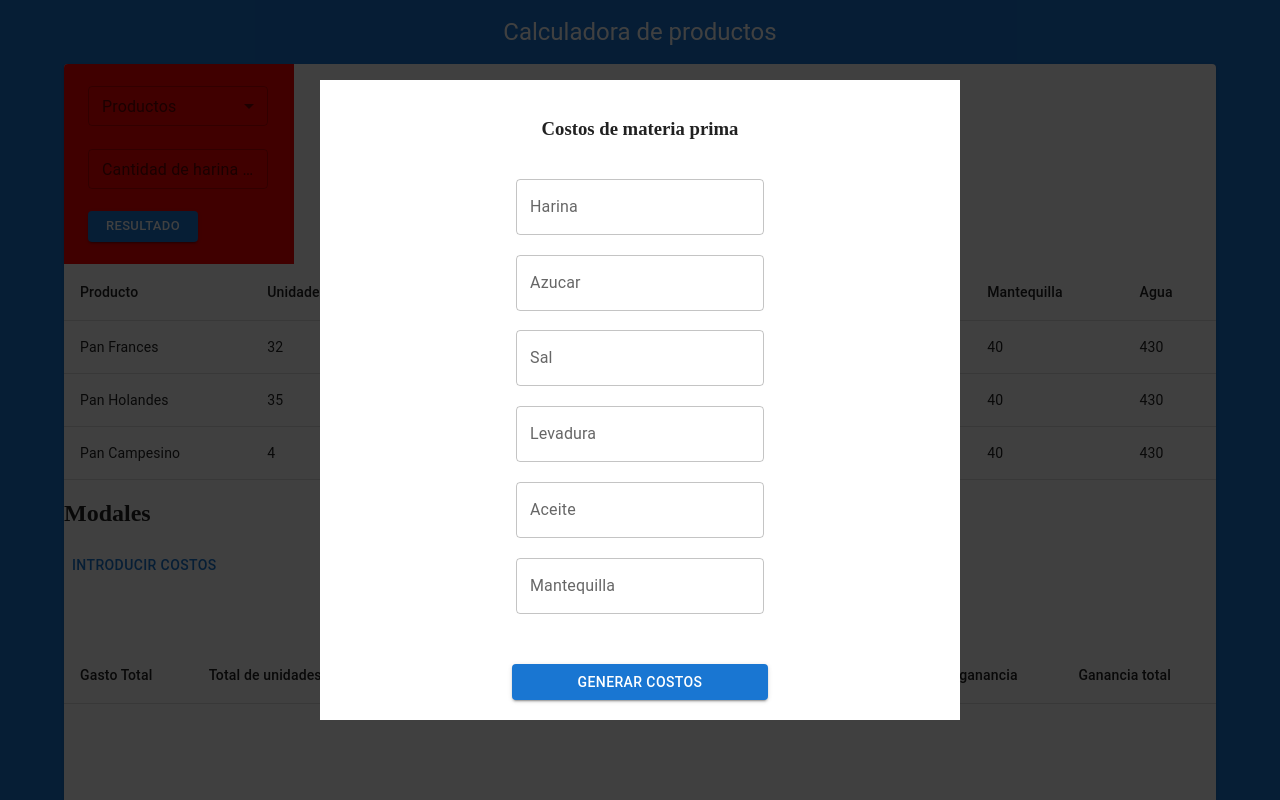
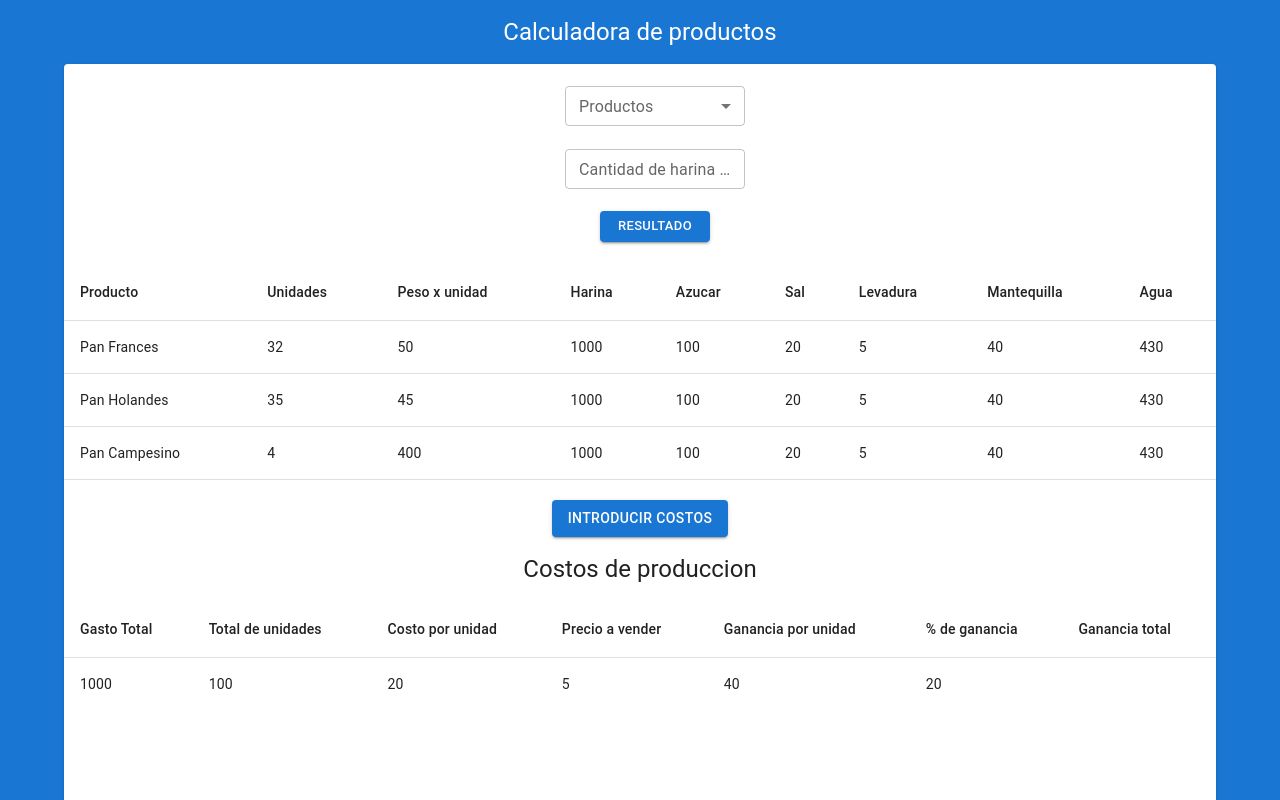
Before and after one commit to Fereiral18/App-panaderia, a React (Vite) app: page / in a window 1280 px wide. Built offline with nearby package versions, Linux system fonts and the light colour scheme.

Commit message:
[LFereira] add open modal and close modal

```diff
--- a/hooks/useModal.js
+++ b/hooks/useModal.js
@@ -0,0 +1,8 @@
+import { useState } from "react";
+
+export const useModal = () => {
+  const [isOpen, setisOpen] = useState(false);
+  const openModal = () => setisOpen(true);
+  const closeModal = () => setisOpen(false);
+  return [isOpen, openModal, closeModal];
+};
--- a/pages/Modal.css
+++ b/pages/Modal.css
@@ -16,7 +16,7 @@
 
 }
 .modal-container{
-    background-color: white;
+    background-color: #fff;
     width: 50vw;
     height: 80vh;
     display: flex;
--- a/pages/Modal.jsx
+++ b/pages/Modal.jsx
@@ -1,8 +1,8 @@
-import { Button, TextField } from "@mui/material";
+import { Button } from "@mui/material";
 import "./Modal.css";
-export const Modal = ({ children }) => {
+export const Modal = ({ children, isOpen, closeModal }) => {
   return (
-    <article className="modal is-open">
+    <article className={`modal ${isOpen && "is-open"}`}>
       <div className="modal-container">
         {children}
         <Button
@@ -12,6 +12,7 @@ export const Modal = ({ children }) => {
           }}
           className="modal-close"
           variant="contained"
+          onClick={closeModal}
         >
           Generar costos
         </Button>
--- a/pages/Modals.jsx
+++ b/pages/Modals.jsx
@@ -1,12 +1,27 @@
-import { Box, Button, TextField } from "@mui/material";
+import { Box, Button, Container, Grid, TextField } from "@mui/material";
 import { Modal } from "./Modal";
+import { useModal } from "../hooks/useModal";
 
 export const Modals = () => {
+  const [isOpen, openModal, closeModal] = useModal(false);
   return (
-    <>
-      <h2>Modales</h2>
-      <Button>Introducir costos</Button>
-      <Modal>
+    <Container
+      sx={{
+        display: "flex",
+        justifyContent: "center",
+      }}
+    >
+      <Button
+        sx={{
+          display: "grid",
+          mt: "20px",
+        }}
+        variant="contained"
+        onClick={openModal}
+      >
+        Introducir costos
+      </Button>
+      <Modal isOpen={isOpen} closeModal={closeModal}>
         <Box
           sx={{
             display: "flex",
@@ -27,6 +42,6 @@ export const Modals = () => {
           <TextField placeholder="Mantequilla" label="Mantequilla" />
         </Box>
       </Modal>
-    </>
+    </Container>
   );
 };
--- a/pages/QuantiToProduce.jsx
+++ b/pages/QuantiToProduce.jsx
@@ -49,6 +49,12 @@ export const QuantiToProduce = (props) => {
             height: "100vh",
           }}
         >
+          <Container
+            sx={{
+              display: "flex",
+              justifyContent: "center",
+            }}
+          >
             <form
               style={{
                 width: "200px",
@@ -58,11 +64,10 @@ export const QuantiToProduce = (props) => {
               <Container
                 sx={{
                   display: "flex",
-                backgroundColor: "red",
                   flexDirection: "column",
-                ml: "0px",
                   height: "200px",
                   width: "230px",
+                  alignItems: "center",
                   justifyContent: "space-evenly",
                 }}
               >
@@ -101,7 +106,7 @@ export const QuantiToProduce = (props) => {
                 </Button>
               </Container>
             </form>
-
+          </Container>
           <Stack justifyContent={"center"}>
             <TableContainer
               sx={{
```
Lines whose indentation alone changed are shown as unchanged.
